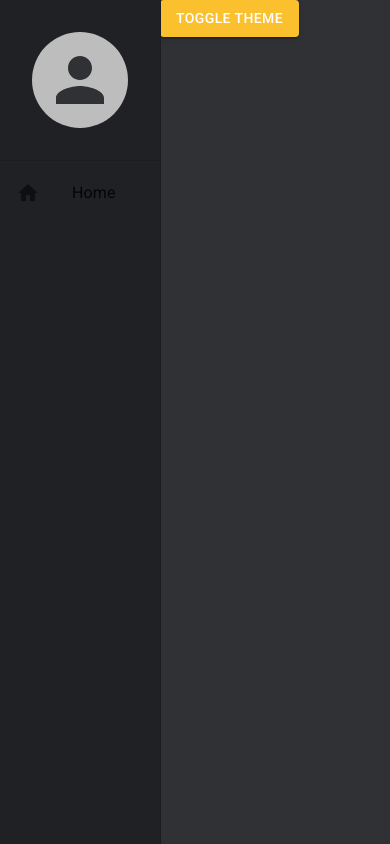
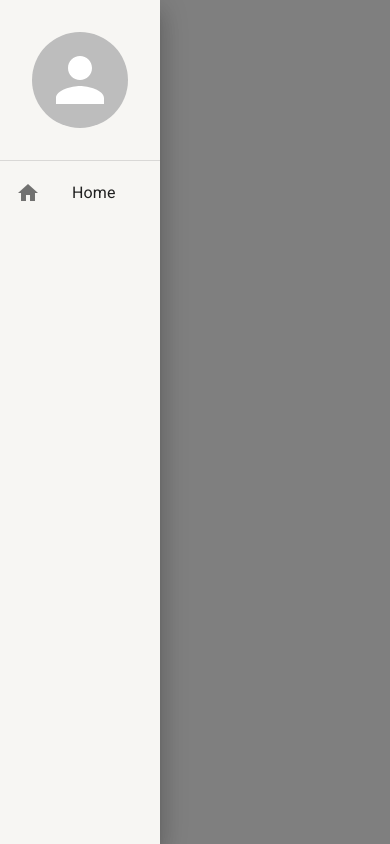
Before and after one commit to Aureo-Bueno/React-materialUI, a React (Create React App) app: page /home in a window 390 px wide. Both pictures are taken after a click on the button "TOGGLE THEME". Built offline with nearby package versions, Linux system fonts and the light colour scheme.

Commit message:
feat: add DrawerContext, alter routes

```diff
--- a/src/App.tsx
+++ b/src/App.tsx
@@ -2,17 +2,20 @@
 import { BrowserRouter } from 'react-router-dom';
 import { AppRoutes } from './routes';
 import { SideBar } from './shared/components';
+import { DrawerProvider } from './shared/context';
 import { AppThemeProvider } from './shared/context/ThemeContext';
 
 
 export const App = () => {
   return (
     <AppThemeProvider>
-      <BrowserRouter>
-        <SideBar>
-          <AppRoutes />
-        </SideBar>
-      </BrowserRouter>
+      <DrawerProvider>
+        <BrowserRouter>
+          <SideBar>
+            <AppRoutes />
+          </SideBar>
+        </BrowserRouter>
+      </DrawerProvider>
     </AppThemeProvider>
   );
 }
--- a/src/routes/index.tsx
+++ b/src/routes/index.tsx
@@ -1,13 +1,13 @@
 import { Button } from '@mui/material';
 import { Routes, Route, Navigate } from 'react-router-dom';
-import { useAppThemeContext } from '../shared/context/ThemeContext';
+import { useDrawerContext } from '../shared/context';
 
 export const AppRoutes = () => {
-    const {toggleTheme} = useAppThemeContext();
+    const {toggleDrawerOpen} = useDrawerContext();
 
     return (
         <Routes>
-            <Route path="/home" element={<Button variant='contained' color='primary' onClick={toggleTheme}>Toggle Theme </Button>} />
+            <Route path="/home" element={<Button variant='contained' color='primary' onClick={toggleDrawerOpen}>Toggle Theme </Button>} />
 
             <Route path="*" element={<Navigate to="/home"/>} />
 
--- a/src/shared/components/SideBar/SideBar.tsx
+++ b/src/shared/components/SideBar/SideBar.tsx
@@ -1,13 +1,17 @@
-import {  Avatar, Divider, Drawer, Icon, List, ListItemButton, ListItemIcon, ListItemText, useTheme } from "@mui/material"
+import {  Avatar, Divider, Drawer, Icon, List, ListItemButton, ListItemIcon, ListItemText, useMediaQuery, useTheme } from "@mui/material"
 import { Box } from "@mui/system"
+import { useDrawerContext } from "../../context";
 
 
 export const SideBar: React.FC = ({ children }) => {
     const theme = useTheme();
+    const smDown = useMediaQuery(theme.breakpoints.down('sm'));
+
+    const { isDrawerOpen, toggleDrawerOpen } = useDrawerContext();
 
     return(
         <>
-            <Drawer variant='permanent'>
+            <Drawer open={isDrawerOpen} variant={smDown ? 'temporary' : 'permanent'} onClose={toggleDrawerOpen}>
                 <Box width={theme.spacing(20)} height="100%" display="flex" flexDirection="column">
                     <Box width="100%" height={theme.spacing(20)} display="flex" alignItems="center" justifyContent="center">
                       <Avatar sx={{ height: theme.spacing(12), width: theme.spacing(12)}} alt="Aureo" src="" />
@@ -27,7 +31,7 @@
                     </Box>
                 </Box>
             </Drawer>
-            <Box height="100vh" marginLeft={theme.spacing(20)}>
+            <Box height="100vh" marginLeft={smDown ? 0 : theme.spacing(20)}>
              {children}
             </Box>
         </>
--- /dev/null
+++ b/src/shared/context/DrawerContext.tsx
@@ -0,0 +1,32 @@
+import { createContext, useCallback, useContext, useState } from "react";
+import { ThemeProvider } from '@mui/material';
+import { DarkTheme, LightTheme } from '../themes';
+import { Box } from "@mui/system";
+
+
+
+interface IDrawerContextData{
+    isDrawerOpen: boolean;
+    toggleDrawerOpen: () => void;
+}
+
+const DrawerContext = createContext({} as IDrawerContextData);
+
+export const useDrawerContext = () => {
+    return useContext(DrawerContext);
+}
+
+export const DrawerProvider: React.FC = ({children}) => {
+    const [isDrawerOpen, setIsDrawerOpen] = useState(false);
+
+    const toggleDrawerOpen = useCallback(() => {
+        setIsDrawerOpen(oldDrawerOpen => !oldDrawerOpen)
+
+    }, []);
+
+    return (
+        <DrawerContext.Provider value={{ isDrawerOpen, toggleDrawerOpen}}>
+            {children}
+        </DrawerContext.Provider>
+    )
+}
--- a/src/shared/context/index.ts
+++ b/src/shared/context/index.ts
@@ -1 +1,2 @@
-export { };
+export * from './ThemeContext';
+export * from './DrawerContext';
```
